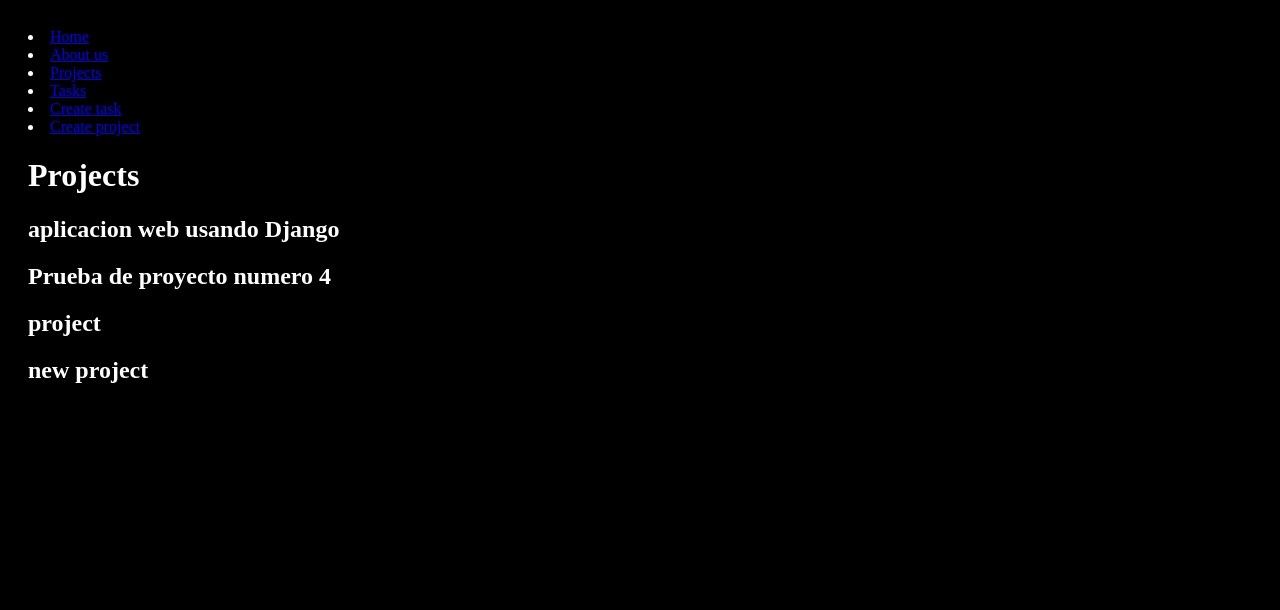
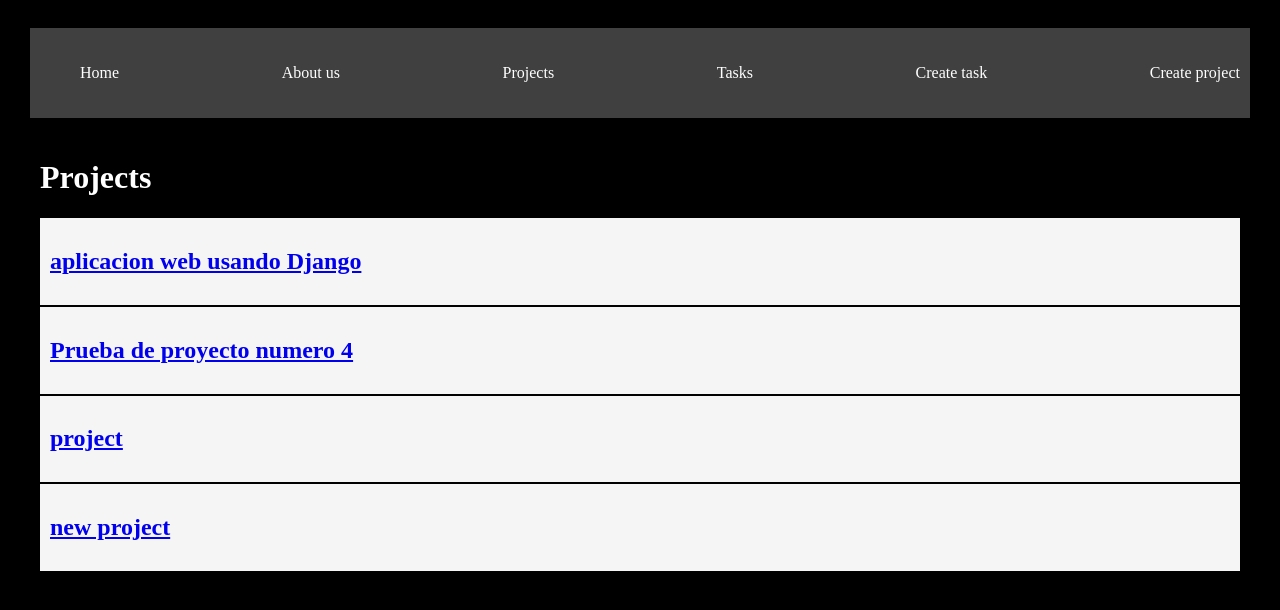
Before and after one commit to Rafaelmarinr/tasklist-django, a Django app: page /projects/ in a window 1280 px wide. Shown: the top 610 px of the page. Run offline with Django 5.2, Linux system fonts and the light colour scheme; data comes from the database, SQL or seed files in the repository; both versions use the stored data as it was after the commit.

Commit message:
finals improvements

```diff
--- a/myapp/forms.py
+++ b/myapp/forms.py
@@ -1,8 +1,8 @@
 from django import forms
 
 class CreateNewTask(forms.Form):
-    title = forms.CharField(label="Titulo", max_length=100)
-    description = forms.CharField(label="Descripcion", widget=forms.Textarea())
+    title = forms.CharField(label="Titulo", max_length=100, widget=forms.TextInput(attrs={'class': 'input'}))
+    description = forms.CharField(label="Descripcion", widget=forms.Textarea(attrs={'class': 'input'}))
 
 class CreateNewProject(forms.Form):
-    name = forms.CharField(label="Project name", max_length=200)
+    name = forms.CharField(label="Project name", max_length=200, widget=forms.TextInput(attrs={'class': 'input'}))
--- a/myapp/static/styles/style.css
+++ b/myapp/static/styles/style.css
@@ -3,3 +3,35 @@ body{
     color: #fff;
     margin: 28px;
 }
+
+.navbar{
+    background-color: #404040;
+}
+.navbar ul{
+    display: flex;
+    justify-content: space-between;
+    list-style: none;
+}
+.navbar ul li a{
+    color: #fff;
+    text-decoration: none;
+}
+.navbar ul li a:hover{
+    color: antiquewhite;
+}
+.container{
+    max-width: 1200px;
+    margin: 0 auto;
+    padding: 20px 10px;
+}
+.card{
+    background: whitesmoke;
+    padding: 10px;
+    color: black;
+    margin-bottom: 2px;
+}
+.input{
+    padding: 10px;
+    background: antiquewhite;
+    display: block;
+}
--- a/myapp/templates/layouts/base.html
+++ b/myapp/templates/layouts/base.html
@@ -9,16 +9,21 @@
 </head>
 <body>
 
-    <nav>
+    <nav class="navbar container">
+        <ul>
             <li><a href="/">Home</a></li>
             <li><a href="{% url 'about' %}">About us</a></li>
             <li><a href="{% url 'project' %}">Projects</a></li>
             <li><a href="{% url 'tasks' %}">Tasks</a></li>
             <li><a href="{% url 'create_task' %}">Create task</a></li>
             <li><a href="{% url 'create_project' %}">Create project</a></li>
+        </ul>
     </nav>
+
+    <main class="container">
     {% block content %}
     {% endblock %}
+    </main>
 
 </body>
 </html>
--- a/myapp/templates/projects/projects.html
+++ b/myapp/templates/projects/projects.html
@@ -3,10 +3,12 @@
 {% block content %}
 
 <h1>Projects</h1>
-{% for projects in projects %}
-<article>
-<h2>{{projects.name}}</h2>
-</article>
-{% endfor %}
+    {% for projects in projects %}
+        <article class="card">
+            <a href="{% url 'project_detail' projects.id %}">
+                <h2>{{projects.name}}</h2>
+            </a>
+        </article>
+    {% endfor %}
 
 {% endblock %}
--- a/myapp/urls.py
+++ b/myapp/urls.py
@@ -6,6 +6,7 @@ urlpatterns = [
     path('about/', views.about, name='about'),
     path('hello/<str:username>', views.hello, name='hello'),
     path('projects/', views.projects, name='project'),
+    path('projects/<int:id>', views.project_detail, name='project_detail'),
     path('tasks/', views.tasks, name='tasks'),
     path('create_task/', views.create_task, name='create_task'),
     path('create_project/', views.create_project, name='create_project'),
--- a/myapp/views.py
+++ b/myapp/views.py
@@ -1,4 +1,4 @@
-from django.shortcuts import render, redirect
+from django.shortcuts import render, redirect, get_object_or_404
 from django.http import HttpResponse
 from .models import Proyect, Task
 from .forms import CreateNewTask, CreateNewProject
@@ -47,3 +47,13 @@ def create_project(request):
             'form': CreateNewProject()
         })
         return redirect('project')
+
+def project_detail(request,id):
+
+    project = get_object_or_404(Proyect, id=id)
+    tasks = Task.objects.filter(proyect_id=id)
+    print(project)
+    return render(request, 'projects/project_detail.html',{
+        'project': project,
+        'task': tasks
+    })
```
Also changed, not shown: myapp/templates/projects/project_detail.html (added, +13 -0 lines), db.sqlite3. Lines whose indentation alone changed are shown as unchanged.
